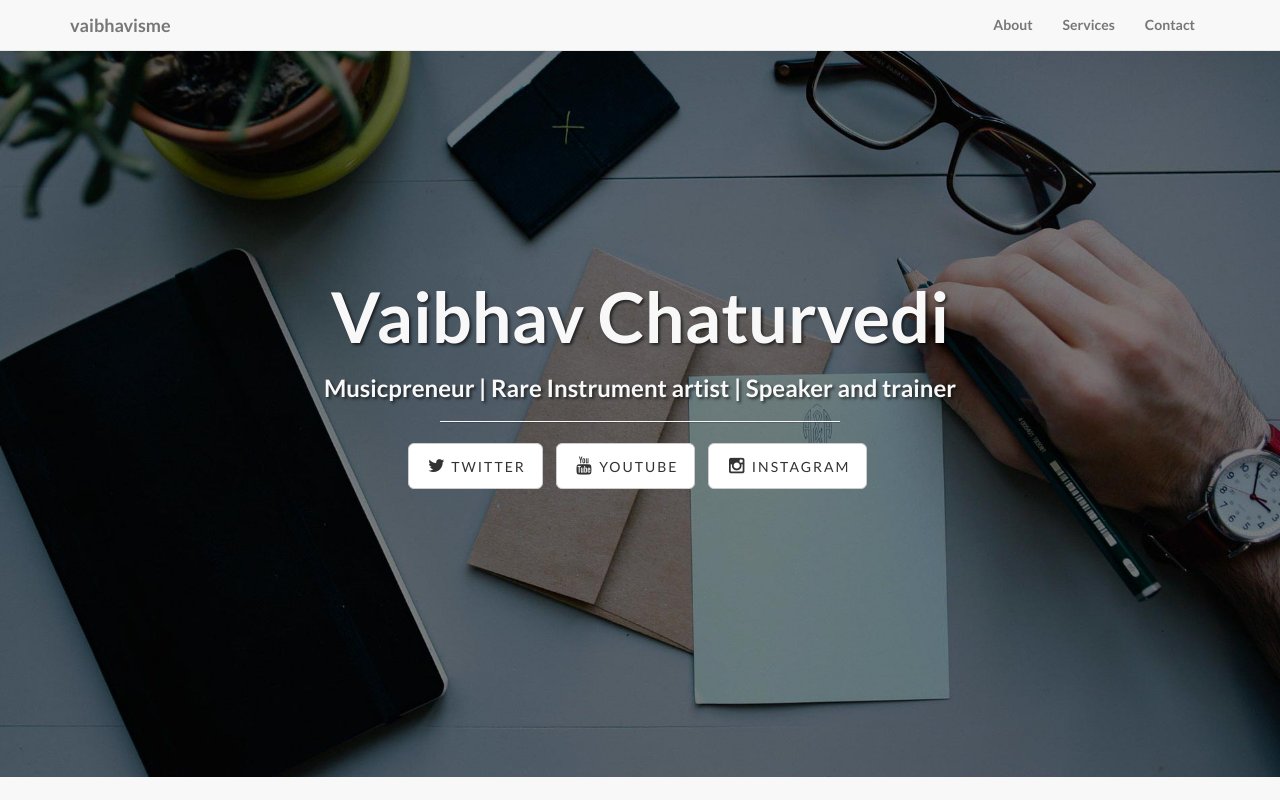
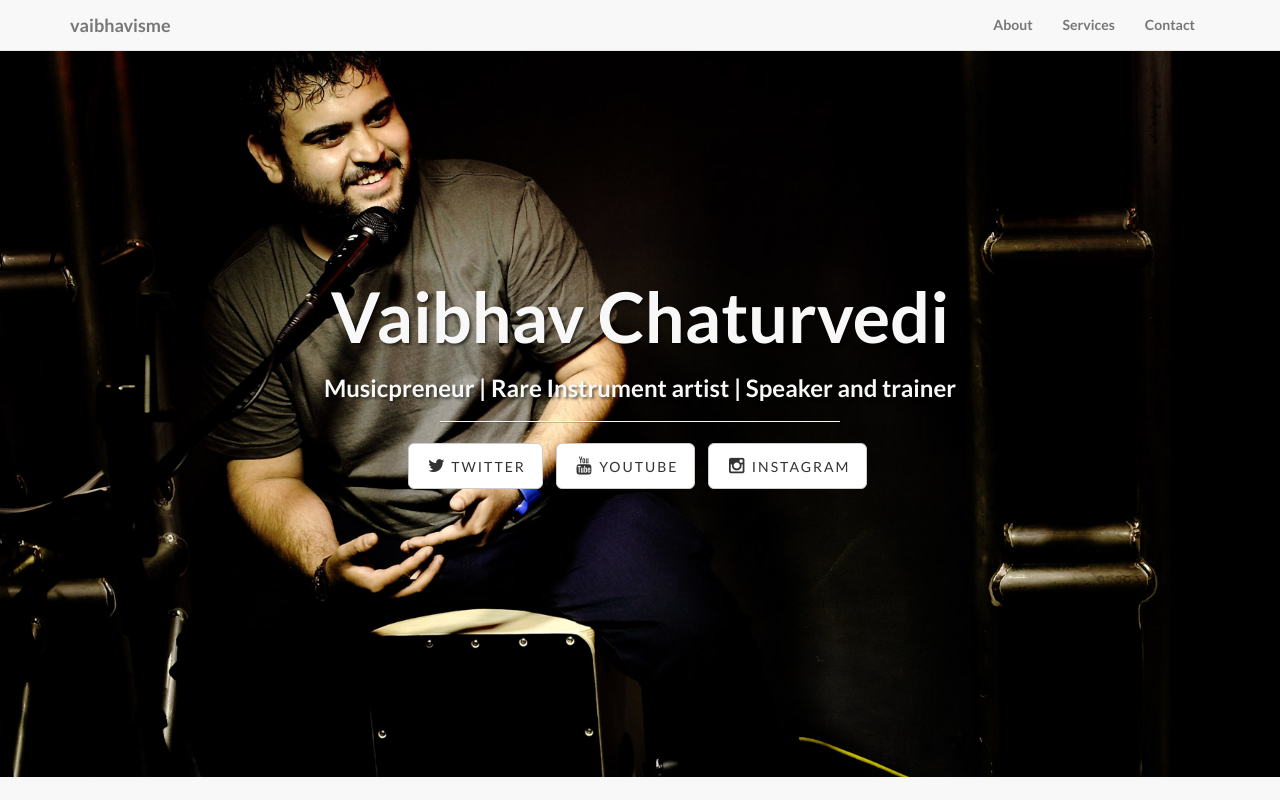
Before and after one commit to vaibhavisme/vaibhavisme.github.io, a plain HTML site: page index.html in a window 1280 px wide. Shown: the top 800 px of the page. Drawn offline with Linux system fonts and the light colour scheme.

Commit message:
Updated Cover
Updated background cover

```diff
--- a/css/landing-page.css
+++ b/css/landing-page.css
@@ -17,7 +17,7 @@ body, h1, h2, h3, h4, h5, h6 {
 	padding-top: 50px; /* If you're making other pages, make sure there is 50px of padding to make sure the navbar doesn't overlap content! */
 	padding-bottom: 50px;
 	color: #f8f8f8;
-	background: url(../img/intro-bg.jpg) no-repeat center center;
+	background: url(../img/vaibhav169.jpg) no-repeat center center;
 	background-size: cover;
 	text-align: center;
 }
```
Also changed, not shown: img/vaibhav169.jpg (added), 2 other files.
